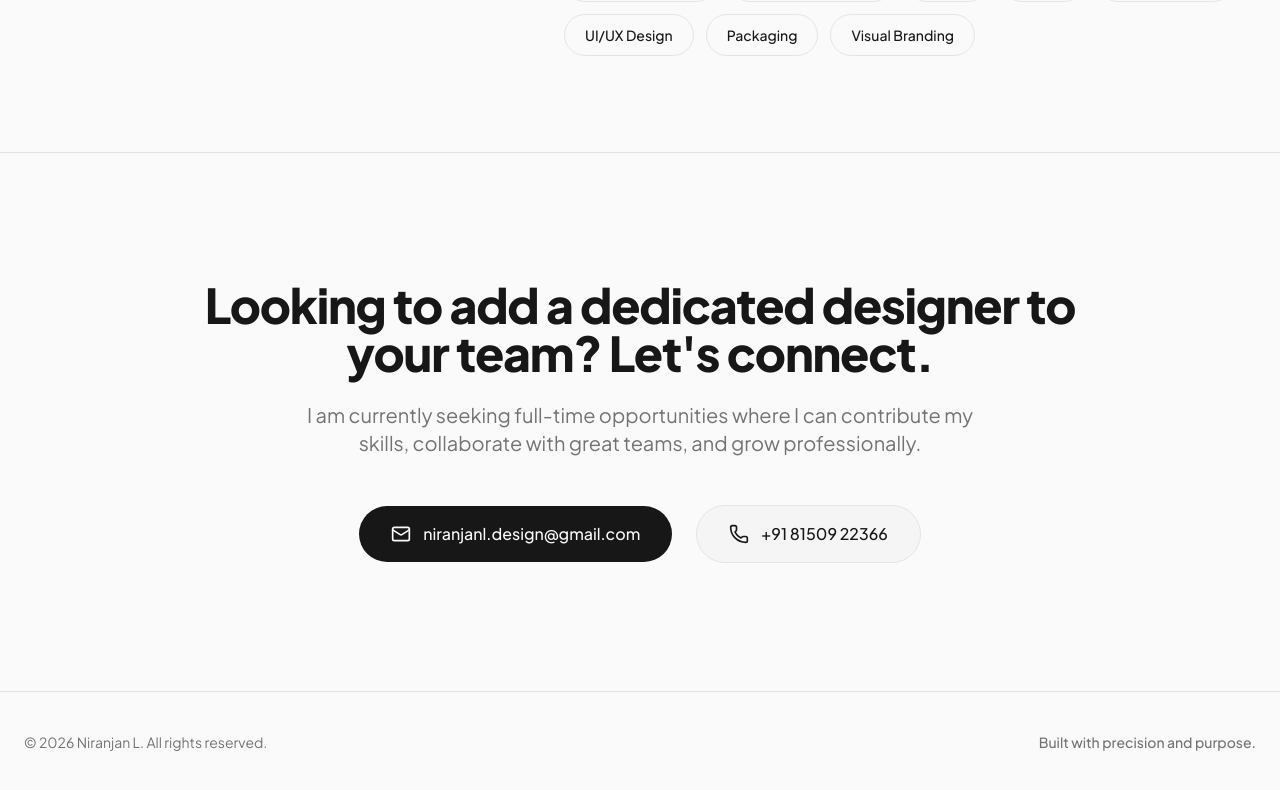
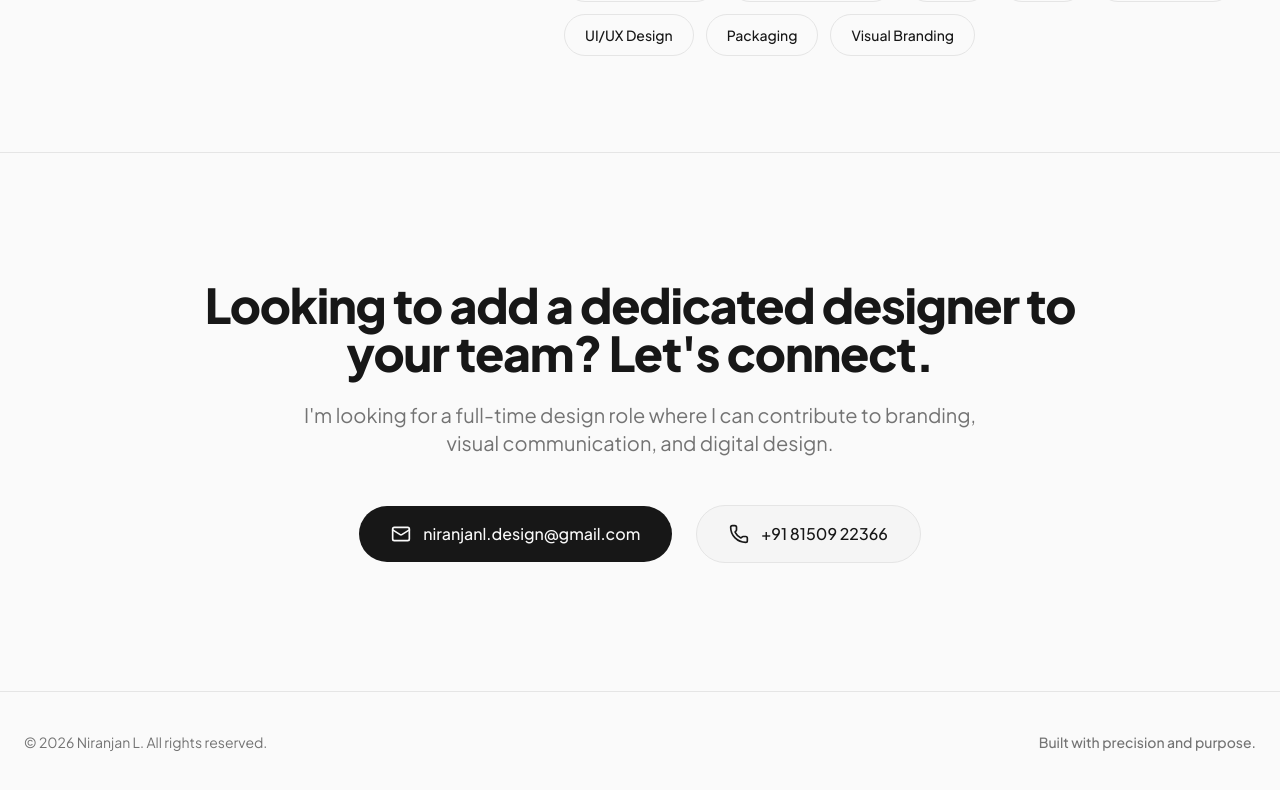
Before and after one commit to NirxnjxnL/Niranjan-L-portfolio, a Next.js app: page / in a window 1280 px wide. Shown: the part 3905-4695 px from the top of the page. Built offline with nearby package versions, Linux system fonts and the light colour scheme.

Commit message:
copy: Updated contact section copy to be more direct

```diff
--- a/src/components/Contact.tsx
+++ b/src/components/Contact.tsx
@@ -16,7 +16,7 @@ export default function Contact() {
           Looking to add a dedicated designer to your team? Let's connect.
         </h2>
         <p className="text-xl text-muted-foreground mb-12 max-w-2xl mx-auto">
-          I am currently seeking full-time opportunities where I can contribute my skills, collaborate with great teams, and grow professionally.
+          I'm looking for a full-time design role where I can contribute to branding, visual communication, and digital design.
         </p>
 
         <div className="flex flex-col md:flex-row items-center justify-center gap-6">
```
